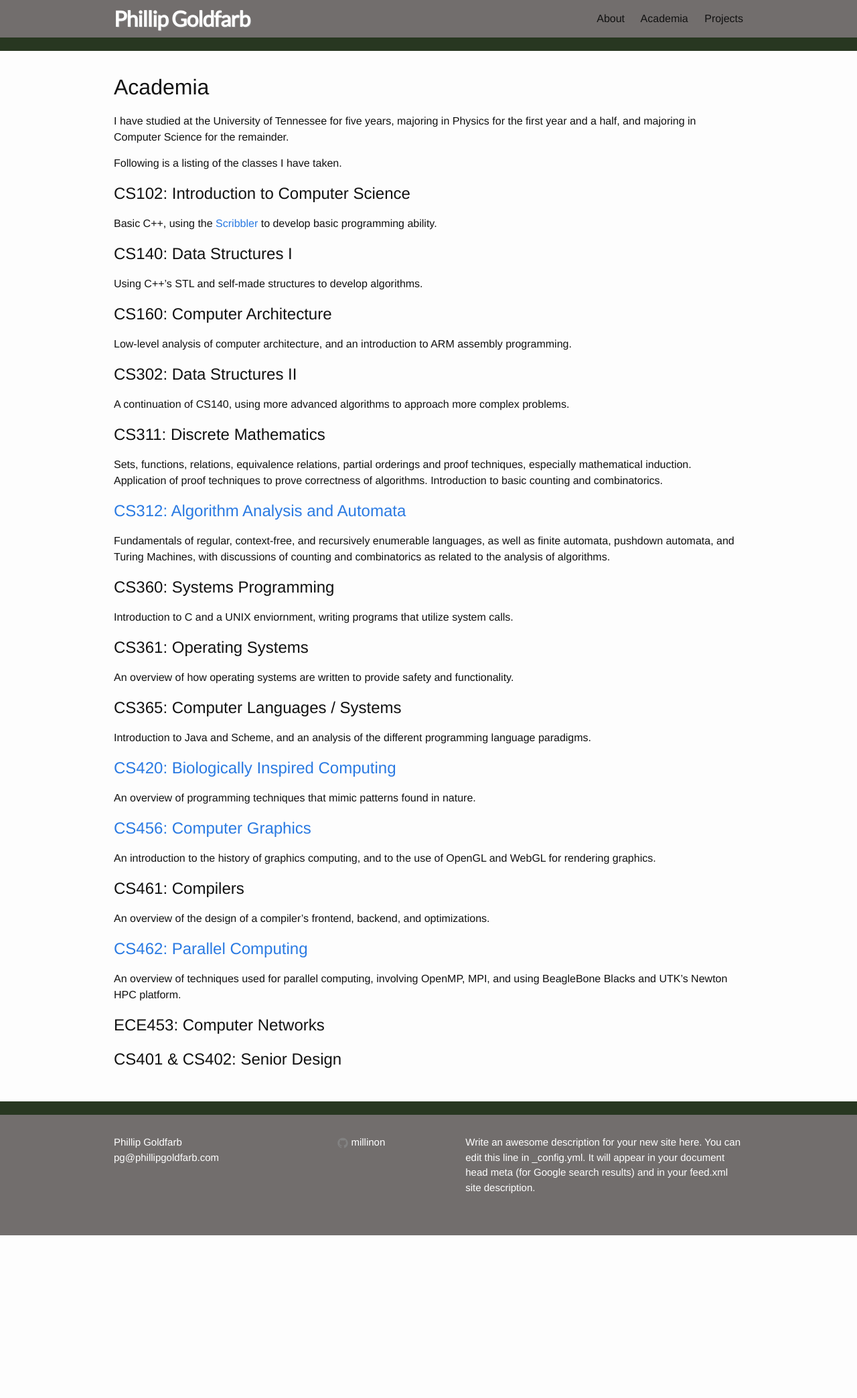
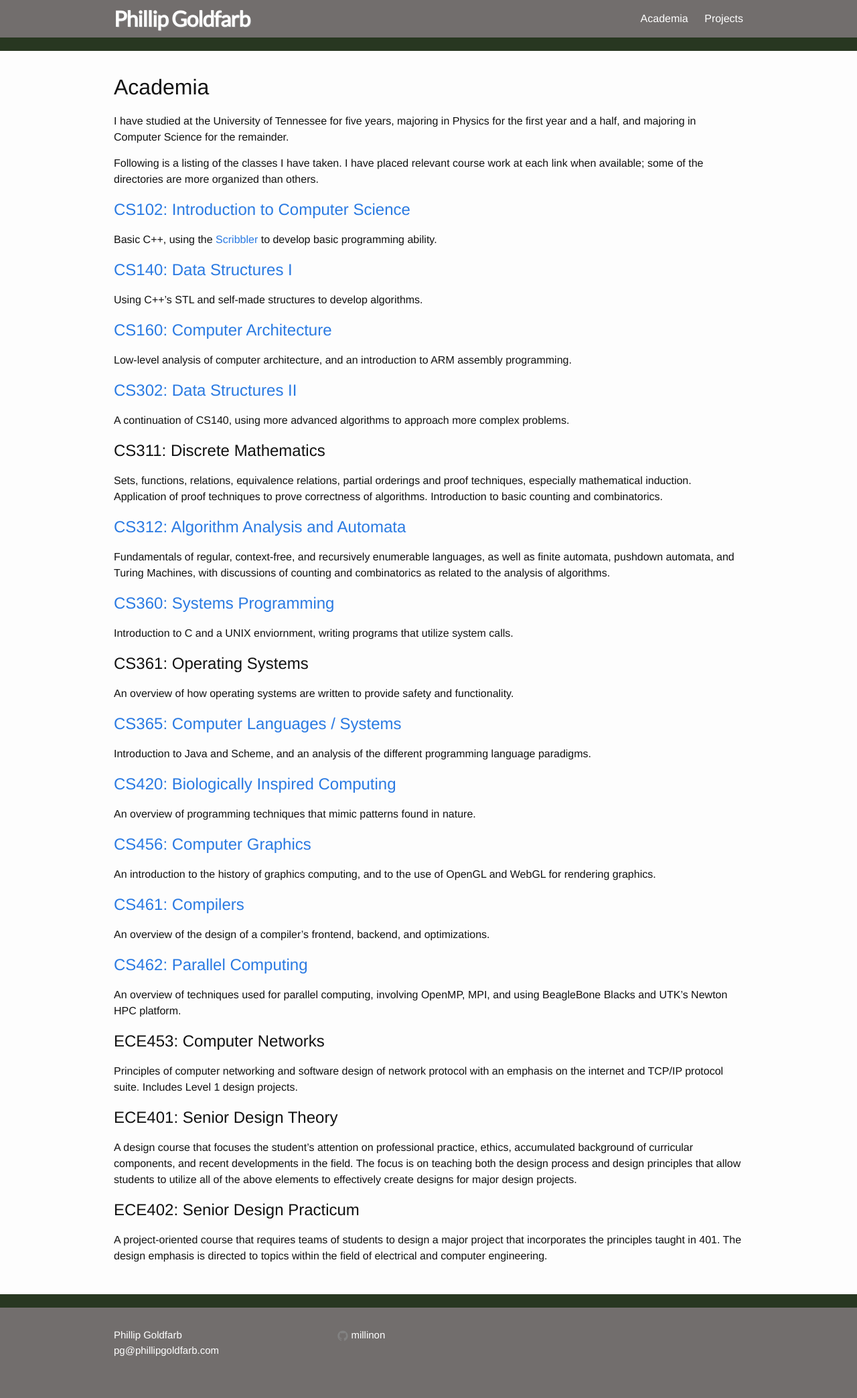
Before and after one commit to millinon/phillipgoldfarb.com, a Jekyll site: the page built from academia.md, in a window 1280 px wide. Shown: the whole page at 67% size. Built offline with Jekyll 4.4.1, drawn with Linux system fonts in a browser that asks for light colours; before the commit the page ends 1845 px from its top, so only the background shows below that.

Commit message:
Updated academia page

```diff
--- a/_config.yml
+++ b/_config.yml
@@ -9,9 +9,6 @@
 title: Phillip Goldfarb
 email: pg@phillipgoldfarb.com
 description: > # this means to ignore newlines until "baseurl:"
-  Write an awesome description for your new site here. You can edit this
-  line in _config.yml. It will appear in your document head meta (for
-  Google search results) and in your feed.xml site description.
 baseurl: "" # the subpath of your site, e.g. /blog
 url: "https://phillipgoldfarb.com" # the base hostname & protocol for your site
 twitter_username: phil_the_nerd
@@ -21,4 +18,4 @@ github_username:  millinon
 markdown: kramdown
 destination: /var/www/phillipgoldfarb.com
 
-exclude: [ 'classes' ]
+#exclude: [ 'classes' ]
--- a/_sass/_base.scss
+++ b/_sass/_base.scss
@@ -206,8 +206,7 @@ pre {
 }
 
 footer a, .site-nav a{
-    &,
-    &:visited {
+    &, &:link, &:visited {
     color: white;
 }
 }
--- a/academia.md
+++ b/academia.md
@@ -7,21 +7,21 @@ title: Academia
 
 I have studied at the University of Tennessee for five years, majoring in Physics for the first year and a half, and majoring in Computer Science for the remainder.
 
-Following is a listing of the classes I have taken.
+Following is a listing of the classes I have taken. I have placed relevant course work at each link when available; some of the directories are more organized than others.
 
-## CS102: Introduction to Computer Science
+## [CS102: Introduction to Computer Science](/classes/cs102)
 
 Basic C++, using the [Scribbler](http://en.wikipedia.org/wiki/Scribbler_(robot)) to develop basic programming ability.
 
-## CS140: Data Structures I
+## [CS140: Data Structures I](/classes/cs140)
 
 Using C++'s STL and self-made structures to develop algorithms.
 
-## CS160: Computer Architecture
+## [CS160: Computer Architecture](/classes/cs160)
 
 Low-level analysis of computer architecture, and an introduction to ARM assembly programming.
 
-## CS302: Data Structures II
+## [CS302: Data Structures II](/classes/cs302)
 
 A continuation of CS140, using more advanced algorithms to approach more complex problems.
 
@@ -33,7 +33,7 @@ Sets, functions, relations, equivalence relations, partial orderings and proof t
 
 Fundamentals of regular, context-free, and recursively enumerable languages, as well as finite automata, pushdown automata, and Turing Machines, with discussions of counting and combinatorics as related to the analysis of algorithms.
 
-## CS360: Systems Programming
+## [CS360: Systems Programming](/classes/cs360)
 
 Introduction to C and a UNIX enviornment, writing programs that utilize system calls.
 
@@ -41,7 +41,7 @@ Introduction to C and a UNIX enviornment, writing programs that utilize system c
 
 An overview of how operating systems are written to provide safety and functionality.
 
-## CS365: Computer Languages / Systems
+## [CS365: Computer Languages / Systems](/classes/cs365)
 
 Introduction to Java and Scheme, and an analysis of the different programming language paradigms.
 
@@ -53,7 +53,7 @@ An overview of programming techniques that mimic patterns found in nature.
 
 An introduction to the history of graphics computing, and to the use of OpenGL and WebGL for rendering graphics.
 
-## CS461: Compilers
+## [CS461: Compilers](/classes/cs461)
 
 An overview of the design of a compiler's frontend, backend, and optimizations.
 
@@ -63,6 +63,12 @@ An overview of techniques used for parallel computing, involving OpenMP, MPI, an
 
 ## ECE453: Computer Networks
 
+Principles of computer networking and software design of network protocol with an emphasis on the internet and TCP/IP protocol suite. Includes Level 1 design projects.
 
+## ECE401: Senior Design Theory
 
-## CS401 & CS402: Senior Design
+A design course that focuses the student’s attention on professional practice, ethics, accumulated background of curricular components, and recent developments in the field. The focus is on teaching both the design process and design principles that allow students to utilize all of the above elements to effectively create designs for major design projects.
+
+## ECE402: Senior Design Practicum
+
+A project-oriented course that requires teams of students to design a major project that incorporates the principles taught in 401. The design emphasis is directed to topics within the field of electrical and computer engineering.
--- a/index.html
+++ b/index.html
@@ -8,7 +8,7 @@ layout: default
 
     <h1 class="page-heading">Professional Nerdy Guy</h1>
 
-    <p>I'm a software developer currently located in Johnson City, Tennessee. I attended University of Tennesse for five years, majoring in Computer Science.</p>
+    <p>I'm a software developer currently located in Johnson City, Tennessee. I attended University of Tennesse for five years, majoring in Computer Science. You can read my resume <a href="https://jump.wtf/lPkI9y">here</a>.</p>
 
     <h2>Goals</h2>
 
--- /dev/null
+++ b/robots.txt
@@ -0,0 +1,2 @@
+User-agent: *
+Disallow: /classes
```
Also changed, not shown: about.md (deleted, +0 -15 lines), projects.md (+5 -2 lines), 1 other file.
